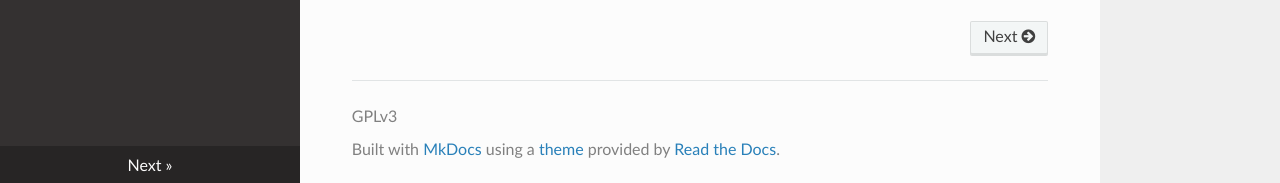
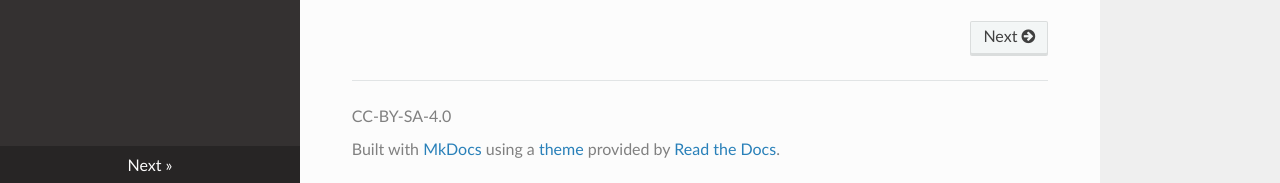
Before and after one commit to turris-cz/user-docs, an MkDocs documentation site: the page built from docs/index.md, in a window 1280 px wide and 900 px high, scrolled down 1647 px. Shown: the part 714-897 px from the top of the window. Built offline with MkDocs 1.6.1, drawn with Linux system fonts in a browser that asks for light colours; nearby versions of some CDN libraries.

Commit message:
Change license to the same as current documentation

```diff
--- a/mkdocs.yml
+++ b/mkdocs.yml
@@ -1,7 +1,7 @@
 site_name: Turris Documentation
 site_description: Official Turris documentation for both hardware and software
 site_author: CZ.NIC z.s.p.o.
-copyright: GPLv3
+copyright: CC-BY-SA-4.0
 
 
 markdown_extensions:
```
